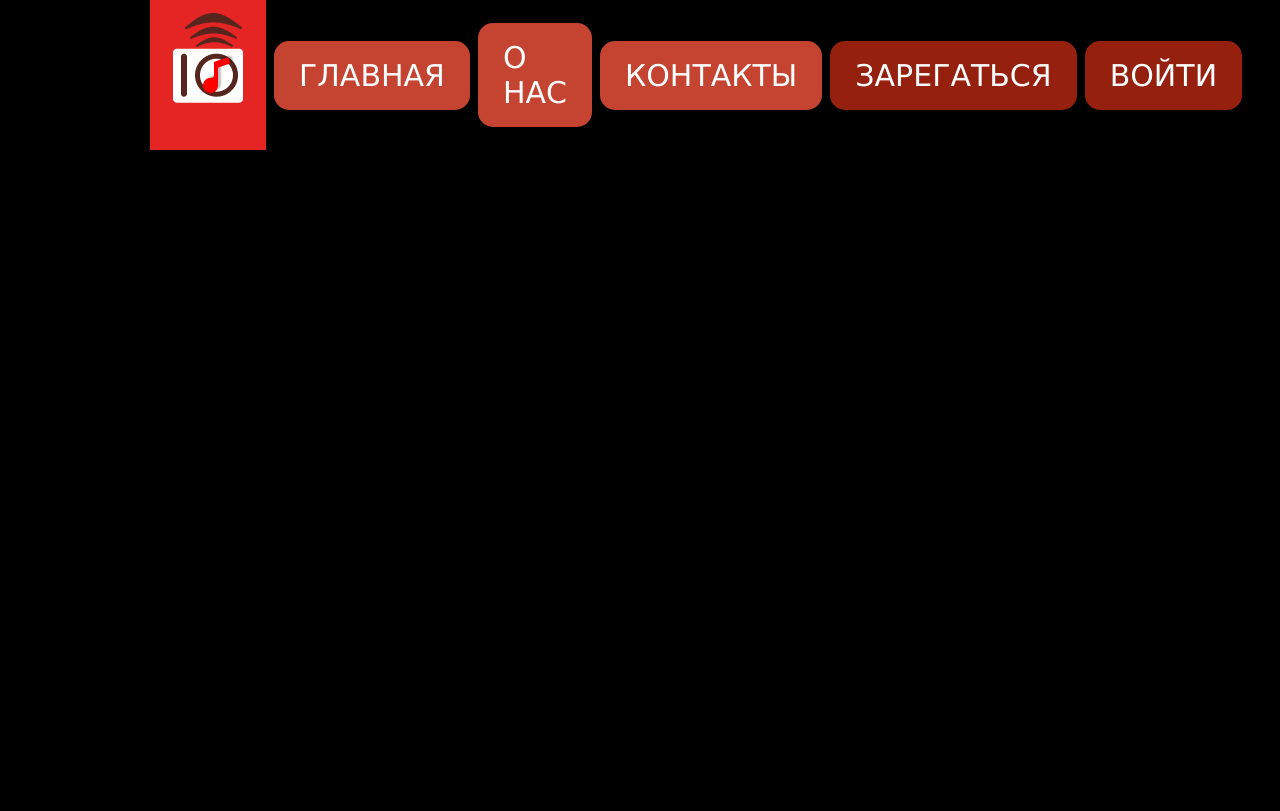
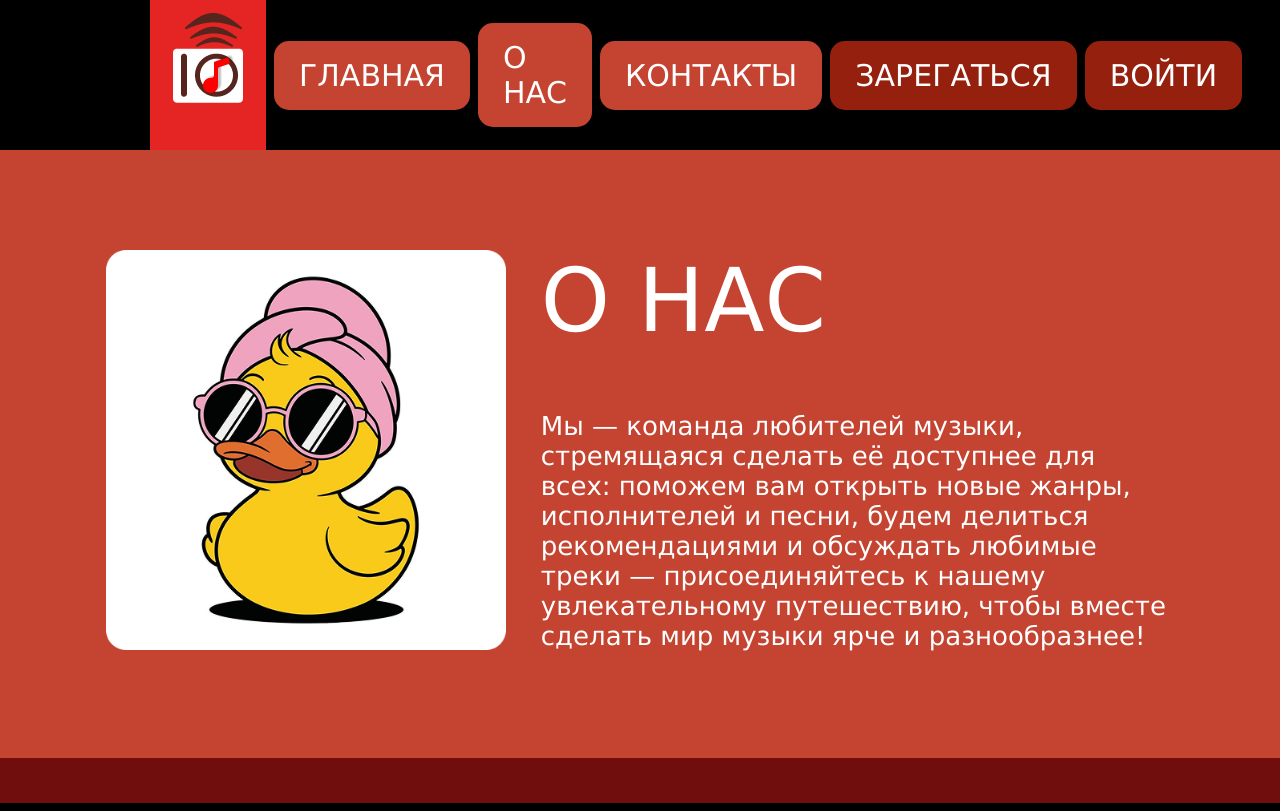
Before and after one commit to AnsChersik/music_play, a Flask app: page / in a window 1280 px wide. Before the commit the page ends 150 px from the top, so only its background shows below. Run offline with Flask 3, Linux system fonts and the light colour scheme.

Commit message:
about us

```diff
--- a/static/css/style.css
+++ b/static/css/style.css
@@ -17,6 +17,7 @@ h1 {
   font-weight: 400;
   font-style: normal;
   text-decoration: none;
+  color: white;
 }
 
 h1 {
@@ -90,3 +91,44 @@ form p input {
   width: 50px;
   margin: 25px 0px 45px 0px;
 }
+
+/* О нас */
+
+.about_us-content {
+  display: flex;
+  height: 600px;
+  justify-content: center;
+  align-items: center;
+}
+
+.about_us-text {
+  flex-direction: column;
+  margin-left: 35px;
+}
+
+.about_us-text p {
+  font-size: 26px;
+  margin-bottom: 0;
+  padding-bottom: 0;
+}
+
+.about_us-text h1 {
+  font-size: 88px;
+  margin-top: 0;
+  padding-top: 0;
+}
+
+#about_us {
+  background-color: #C44431;
+}
+
+#hr-about_us {
+  height: 45px;
+  background-color: #700D0D;
+  border: none;
+}
+
+.img_about_us {
+  width: 400px;
+  height: 400px;
+}
--- a/templates/main.html
+++ b/templates/main.html
@@ -15,8 +15,8 @@
         <img src="{{ url_for('static', filename='img/Logo_background.png') }}" alt="Лого" class="img_header">
         <div class="header_a">
           <a href="/">ГЛАВНАЯ</a>
-          <a href="">О НАС</a>
-          <a href="">КОНТАКТЫ</a>
+          <a href="#about_us">О НАС</a>
+          <a href="#contacts">КОНТАКТЫ</a>
         </div>
         <div class="ml-auto">
           {% if current_user.is_authenticated %}
@@ -36,7 +36,31 @@
   <main role="main">
     <div class="main">
     </div>
-    {% block content %}{% endblock %}
+    {% block content %}
+    <div id="about_us">
+      <div class="conteiner">
+        <div class="about_us-content">
+          <img src="{{ url_for('static', filename='img/About_us_photo.png') }}" alt="Лого" class="img_about_us">
+          <div class="about_us-text">
+            <h1>О НАС</h1>
+            <div>
+            </div class="about_ua_main_text">
+            <p>
+              Мы — команда любителей музыки, </br>
+              стремящаяся сделать её доступнее для  </br>
+              всех: поможем вам открыть новые жанры,  </br>
+              исполнителей и песни, будем делиться </br>
+              рекомендациями и обсуждать любимые </br>
+              треки — присоединяйтесь к нашему </br>
+              увлекательному путешествию, чтобы вместе </br>
+              сделать мир музыки ярче и разнообразнее!
+            </p>
+          </div>
+        </div>
+      </div>
+      <hr id="hr-about_us">
+    </div>
+    {% endblock %}
   </main>
 </body>
 
```
Also changed, not shown: static/img/About_us_photo.png (added), static/img/Contacts_photo.png (added), static/img/Play_button.png (added).
